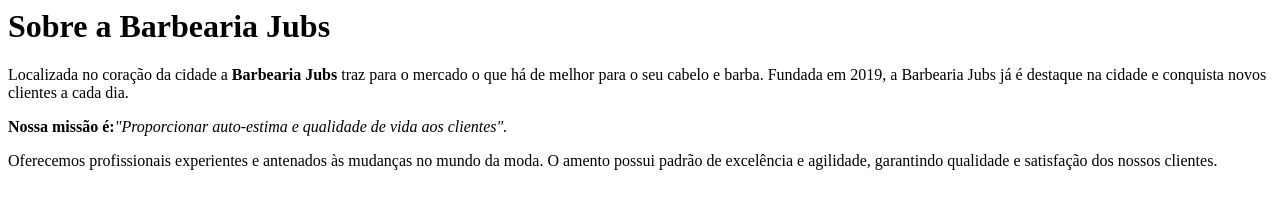
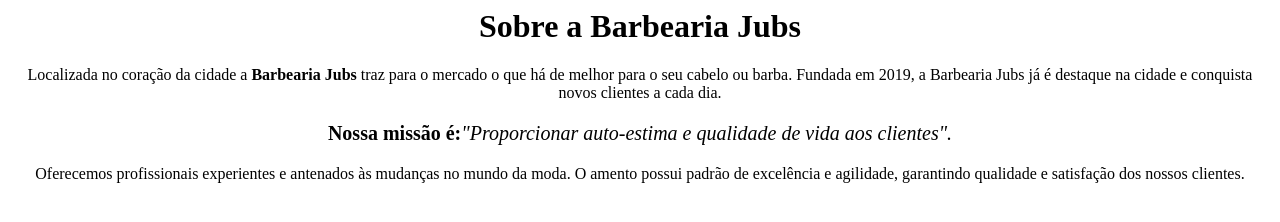
Before and after one commit to jujuba14/Barbearia_Jubs, a plain HTML site: page index.html in a window 1280 px wide. Drawn offline with Linux system fonts and the light colour scheme.

Commit message:
Add files via upload

```diff
--- a/index.html
+++ b/index.html
@@ -1,7 +1,24 @@
-<h1>Sobre a Barbearia Jubs</h1>
+<!DOCTYPE hrml>
+<html lang="pt-br">
+    <head>
+        <meta charset="UTF-8">
+        <title>Barbiaria Jubs</title>
+        <link rel="stylesheet" href="style.css">
 
-<p>Localizada no coração da cidade a <strong>Barbearia Jubs</strong> traz para o mercado o que há de melhor para o seu cabelo e barba. Fundada em 2019, a Barbearia Jubs já é destaque na cidade e conquista novos clientes a cada dia.</p>
 
-<P><strong>Nossa missão é:</strong><em>"Proporcionar auto-estima e qualidade de vida aos clientes".</em></p>
+        <style>
 
-<P>Oferecemos profissionais experientes e antenados às mudanças no mundo da moda. O amento possui padrão de excelência e agilidade, garantindo qualidade e satisfação dos nossos clientes.</p>
+        </style>
+    </head>
+
+    <body>
+    	<h1 style="text-align: center;">Sobre a Barbearia Jubs</h1>
+
+        <p>Localizada no coração da cidade a <strong>Barbearia Jubs</strong> traz para o mercado o que há de melhor para o seu cabelo ou barba. Fundada em 2019, a Barbearia Jubs já é destaque na cidade e conquista novos clientes a cada dia.</p>
+
+        <P style="font-size: 20px"><strong>Nossa missão é:</strong><em>"Proporcionar auto-estima e  qualidade de vida aos clientes".</em></p>
+
+        <P>Oferecemos profissionais experientes e antenados às mudanças no mundo da moda. O amento possui padrão de excelência e agilidade, garantindo qualidade e satisfação dos nossos clientes.</p>
+    </body>
+
+</html>
--- /dev/null
+++ b/style.css
@@ -0,0 +1,3 @@
+p {
+       text-align: center
+}
```
